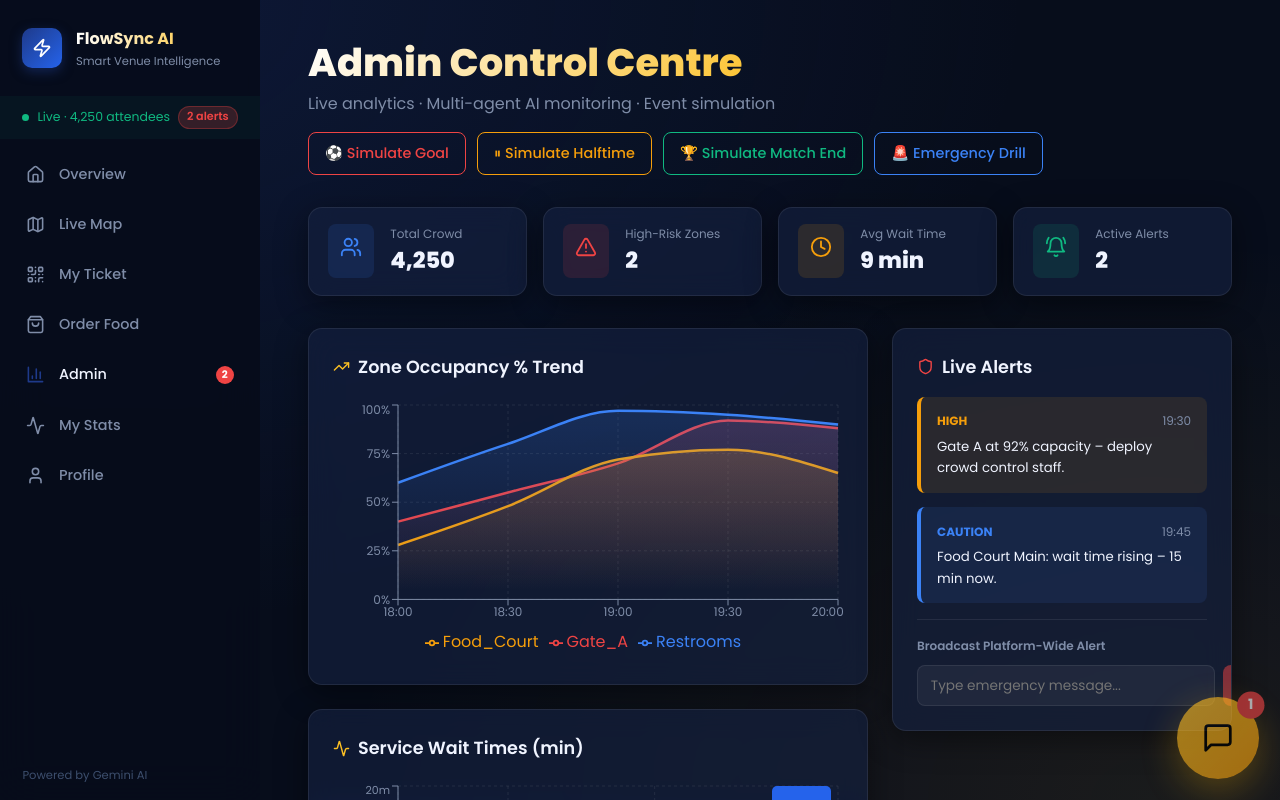
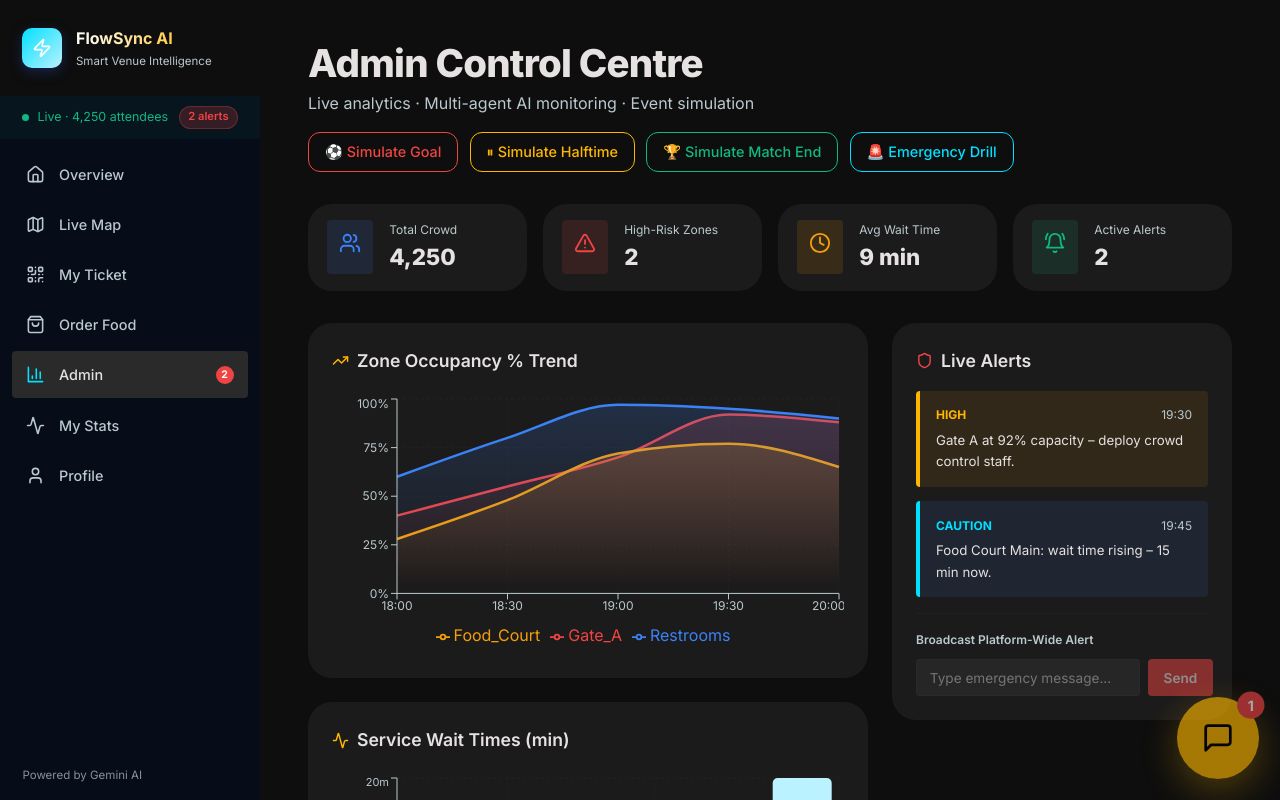
Before and after one commit to jayanitrivedi07-bit/FlowSyncAI, a React (Vite) app in the folder frontend/: page /admin in a window 1280 px wide. Shown: the top 800 px of the page. Built offline with nearby package versions, Linux system fonts and the light colour scheme.

Commit message:
Update index.css with refined configurations and UI enhancements

```diff
--- a/frontend/src/index.css
+++ b/frontend/src/index.css
@@ -1,48 +1,54 @@
-@import url('https://fonts.googleapis.com/css2?family=Poppins:wght@300;400;500;600;700;800&display=swap');
+@import url('https://fonts.googleapis.com/css2?family=Inter:wght@300;400;500;600;700;800&display=swap');
 
 /* ══════════════════════════════════════
-   DESIGN TOKENS
+   DESIGN TOKENS: Obsidian Flux (Stitch MCP)
 ══════════════════════════════════════ */
 :root {
   /* Brand */
-  --primary:        #1E3A8A;
-  --primary-light:  #2563eb;
-  --primary-faint:  rgba(30, 58, 138, 0.15);
-  --accent:         #FBBF24;
-  --accent-hover:   #f59e0b;
-  --accent-faint:   rgba(251, 191, 36, 0.12);
+  --primary:        #00e0ff;
+  --primary-light:  #baf2ff;
+  --primary-faint:  rgba(0, 224, 255, 0.15);
+  --accent:         #ffb800;
+  --accent-hover:   #ffdb9d;
+  --accent-faint:   rgba(255, 184, 0, 0.15);
 
-  /* Backgrounds */
-  --bg:             #070d1b;
-  --bg-surface:     rgba(15, 25, 50, 0.7);
-  --bg-card:        rgba(20, 33, 63, 0.65);
-  --bg-solid:       #0f1932;
+  /* Backgrounds: Tonal Layering */
+  --bg-lowest:      #0e0e0e; /* Deep background */
+  --bg-low:         #1c1b1b; /* Primary Layout Blocks / Cards */
+  --bg-surface:     #131313; /* Base layout */
+  --bg:             var(--bg-lowest);
+  --bg-card:        var(--bg-low);
+  --bg-high:        #2a2a2a; /* Interactive Elements */
+  --bg-highest:     #353534; /* Floating Modals/Popovers */
+  --bg-solid:       var(--bg-lowest);
 
-  /* Text */
-  --text:           #f0f4ff;
-  --text-muted:     #7f8da8;
-  --text-dim:       #3d4f6e;
+  /* Text Hierarchy */
+  --text:           #e5e2e1; /* on_surface */
+  --text-muted:     #bac9cd; /* on_surface_variant */
+  --text-dim:       #859397; /* outline */
+  --text-on-primary:#00363f;
 
-  /* Borders & shadows */
-  --border:         rgba(255,255,255,0.08);
-  --border-hover:   rgba(255,255,255,0.18);
-  --shadow-card:    0 8px 32px rgba(0,0,0,0.45);
-  --shadow-glow:    0 0 20px rgba(30, 58, 138, 0.4);
+  /* Borders & shadows - Ghost Border fallback */
+  --border:         rgba(59, 73, 76, 0.15); /* outline_variant at 15% */
+  --border-hover:   rgba(59, 73, 76, 0.25);
+  --shadow-card:    none; /* Depth via tonal shifts */
+  --shadow-glow:    0 0 20px rgba(0, 224, 255, 0.1); /* The "AI Glow" */
+  --shadow-float:   0 8px 40px rgba(14, 14, 14, 0.4);
 
   /* Status */
   --success:        #10b981;
-  --warning:        #f59e0b;
+  --warning:        #feb700; /* secondary_container */
   --danger:         #ef4444;
-  --info:           #3b82f6;
+  --info:           #00e0ff;
 
   /* Glass */
-  --glass-blur:     blur(14px);
+  --glass-blur:     blur(20px);
 
-  /* Radii */
-  --radius-sm:      8px;
-  --radius-md:      14px;
-  --radius-lg:      20px;
-  --radius-xl:      28px;
+  /* Radii scale */
+  --radius-sm:      0.25rem; /* Input fields */
+  --radius-md:      0.75rem; /* Buttons, components */
+  --radius-lg:      1rem;
+  --radius-xl:      1.5rem;  /* Main intelligence panels / cards */
 
   /* Transitions */
   --ease:           cubic-bezier(0.4, 0, 0.2, 1);
@@ -57,12 +63,8 @@
 html { scroll-behavior: smooth; }
 
 body {
-  font-family: 'Poppins', system-ui, sans-serif;
+  font-family: 'Inter', system-ui, sans-serif;
   background: var(--bg);
-  background-image:
-    radial-gradient(ellipse at 10% 0%, rgba(30,58,138,0.25) 0%, transparent 55%),
-    radial-gradient(ellipse at 90% 100%, rgba(251,191,36,0.08) 0%, transparent 50%);
-  background-attachment: fixed;
   color: var(--text);
   line-height: 1.6;
   min-height: 100vh;
@@ -74,80 +76,80 @@ button { cursor: pointer; border: none; background: none; font-family: inherit;
 input, textarea, select { font-family: inherit; }
 
 /* ══════════════════════════════════════
-   GLASS CARD
+   GLASS CARD / INTELLIGENCE PANELS
 ══════════════════════════════════════ */
 .card {
   background: var(--bg-card);
-  backdrop-filter: var(--glass-blur);
-  -webkit-backdrop-filter: var(--glass-blur);
-  border: 1px solid var(--border);
-  border-radius: var(--radius-md);
+  /* No explicit border unless fallback needed */
+  border-radius: var(--radius-xl);
   padding: 1.5rem;
   box-shadow: var(--shadow-card);
   transition: transform var(--duration) var(--ease),
               box-shadow var(--duration) var(--ease),
-              border-color var(--duration) var(--ease);
+              background var(--duration) var(--ease);
 }
 
 .card:hover {
   transform: translateY(-4px);
-  box-shadow: var(--shadow-card), var(--shadow-glow);
-  border-color: var(--border-hover);
+  background: var(--bg-high); /* Brighter tier on hover */
 }
 
 /* ══════════════════════════════════════
    BUTTONS
 ══════════════════════════════════════ */
 .btn-primary {
-  background: var(--primary);
-  color: #fff;
+  background: linear-gradient(135deg, var(--primary-light) 0%, var(--primary) 100%);
+  color: var(--text-on-primary);
   padding: 0.65rem 1.4rem;
-  border-radius: var(--radius-sm);
+  border-radius: var(--radius-md);
   font-weight: 600;
   font-size: 0.9rem;
   transition: all var(--duration) var(--ease);
   display: inline-flex;
   align-items: center;
   gap: 0.5rem;
-  box-shadow: 0 4px 14px rgba(30,58,138,0.4);
+  box-shadow: 0 4px 14px rgba(0, 224, 255, 0.3);
 }
-.btn-primary:hover { background: var(--primary-light); transform: scale(1.03); }
+.btn-primary:hover {
+  transform: scale(1.03);
+  box-shadow: var(--shadow-glow);
+}
 
 .btn-accent {
-  background: var(--accent);
+  background: var(--warning);
   color: #000;
   padding: 0.65rem 1.4rem;
-  border-radius: var(--radius-sm);
+  border-radius: var(--radius-md);
   font-weight: 700;
   font-size: 0.9rem;
   transition: all var(--duration) var(--ease);
   display: inline-flex;
   align-items: center;
   gap: 0.5rem;
-  box-shadow: 0 4px 14px rgba(251,191,36,0.3);
+  box-shadow: 0 4px 14px rgba(254, 183, 0, 0.3);
 }
-.btn-accent:hover { background: var(--accent-hover); transform: scale(1.03); }
+.btn-accent:hover { filter: brightness(1.1); transform: scale(1.03); }
 
 .btn-ghost {
-  color: var(--text-muted);
+  color: var(--text);
   padding: 0.6rem 1rem;
-  border-radius: var(--radius-sm);
+  border-radius: var(--radius-md);
   font-weight: 500;
   font-size: 0.9rem;
-  border: 1px solid var(--border);
+  border: 1px solid rgba(133, 147, 151, 0.2); /* outline at 20% */
   transition: all var(--duration) var(--ease);
   display: inline-flex;
   align-items: center;
   gap: 0.5rem;
 }
-.btn-ghost:hover { border-color: var(--border-hover); color: var(--text); background: rgba(255,255,255,0.04); }
+.btn-ghost:hover { border-color: rgba(133, 147, 151, 0.4); background: rgba(255,255,255,0.04); }
 
 .btn-danger {
   background: rgba(239,68,68,0.15);
   color: var(--danger);
   border: 1px solid rgba(239,68,68,0.3);
   padding: 0.6rem 1.2rem;
-  border-radius: var(--radius-sm);
+  border-radius: var(--radius-md);
   font-weight: 600;
   transition: all var(--duration) var(--ease);
   display: inline-flex;
@@ -157,23 +159,34 @@ input, textarea, select { font-family: inherit; }
 .btn-danger:hover { background: rgba(239,68,68,0.25); }
 
 /* ══════════════════════════════════════
+   Glass Floating Element
+══════════════════════════════════════ */
+.glass-float {
+  background: rgba(53, 53, 52, 0.7); /* surface_variant ~70% */
+  backdrop-filter: var(--glass-blur);
+  -webkit-backdrop-filter: var(--glass-blur);
+  box-shadow: var(--shadow-float);
+  border-radius: var(--radius-md);
+  border: 1px solid var(--border); /* Ghost border fallback */
+}
+
+
+/* ══════════════════════════════════════
    TYPOGRAPHY
 ══════════════════════════════════════ */
 h1 {
   font-size: clamp(1.8rem, 3vw, 2.6rem);
   font-weight: 800;
-  background: linear-gradient(135deg, #fff 0%, var(--accent) 100%);
-  background-clip: text;
-  -webkit-background-clip: text;
-  -webkit-text-fill-color: transparent;
+  letter-spacing: -0.02em;
+  color: var(--text);
   line-height: 1.2;
 }
-h2 { font-size: 1.6rem; font-weight: 700; color: var(--text); }
+h2 { font-size: 1.6rem; font-weight: 700; color: var(--text); letter-spacing: -0.02em; }
 h3 { font-size: 1.1rem; font-weight: 600; color: var(--text); }
 p  { color: var(--text-muted); }
 
 /* ══════════════════════════════════════
-   STATUS BADGES
+   STATUS BADGES / REAL-TIME CHIPS
 ══════════════════════════════════════ */
 .badge {
   display: inline-flex;
@@ -184,9 +197,9 @@ p  { color: var(--text-muted); }
   font-size: 0.75rem;
   font-weight: 600;
 }
-.badge-high    { background: rgba(239,68,68,0.15);  color: var(--danger);  border: 1px solid rgba(239,68,68,0.3); }
-.badge-medium  { background: rgba(245,158,11,0.15); color: var(--warning); border: 1px solid rgba(245,158,11,0.3); }
-.badge-low     { background: rgba(16,185,129,0.15); color: var(--success); border: 1px solid rgba(16,185,129,0.3); }
+.badge-high    { background: rgba(254,183,0,0.15);  color: var(--warning);  box-shadow: 0 0 4px rgba(254,183,0,0.3); } /* custom glow */
+.badge-medium  { background: rgba(0,224,255,0.15); color: var(--primary); box-shadow: 0 0 4px rgba(0,224,255,0.3); }
+.badge-low     { background: rgba(16,185,129,0.15); color: var(--success); box-shadow: 0 0 4px rgba(16,185,129,0.3); }
 
 /* ══════════════════════════════════════
    ANIMATIONS
@@ -243,7 +256,7 @@ p  { color: var(--text-muted); }
 
 /* Skeleton loader */
 .skeleton {
-  background: linear-gradient(90deg, var(--bg-solid) 0%, rgba(255,255,255,0.06) 50%, var(--bg-solid) 100%);
+  background: linear-gradient(90deg, var(--bg-solid) 0%, rgba(255,255,255,0.04) 50%, var(--bg-solid) 100%);
   background-size: 600px 100%;
   animation: shimmer 1.6s infinite;
   border-radius: var(--radius-sm);
@@ -253,13 +266,13 @@ p  { color: var(--text-muted); }
    UTILITY
 ══════════════════════════════════════ */
 .container { max-width: 1280px; margin: 0 auto; padding: 0 1.5rem; }
-.divider   { width: 100%; height: 1px; background: var(--border); margin: 1.5rem 0; }
+.divider   { width: 100%; height: 1px; background: transparent; margin: 1.5rem 0; } /* Invisible but provides spacing */
 .icon-btn  {
   display: inline-flex; align-items: center; justify-content: center;
-  padding: 0.5rem; border-radius: var(--radius-sm);
+  padding: 0.5rem; border-radius: var(--radius-md);
   color: var(--text-muted); transition: all var(--duration) var(--ease);
 }
-.icon-btn:hover { color: var(--text); background: var(--border); }
+.icon-btn:hover { color: var(--text); background: var(--bg-high); }
 
 /* ══════════════════════════════════════
    SCROLLBAR
@@ -273,7 +286,7 @@ p  { color: var(--text-muted); }
    FOCUS (Accessibility)
 ══════════════════════════════════════ */
 :focus-visible {
-  outline: 2px solid var(--accent);
+  outline: 2px solid var(--primary);
   outline-offset: 3px;
   border-radius: 4px;
 }
```
